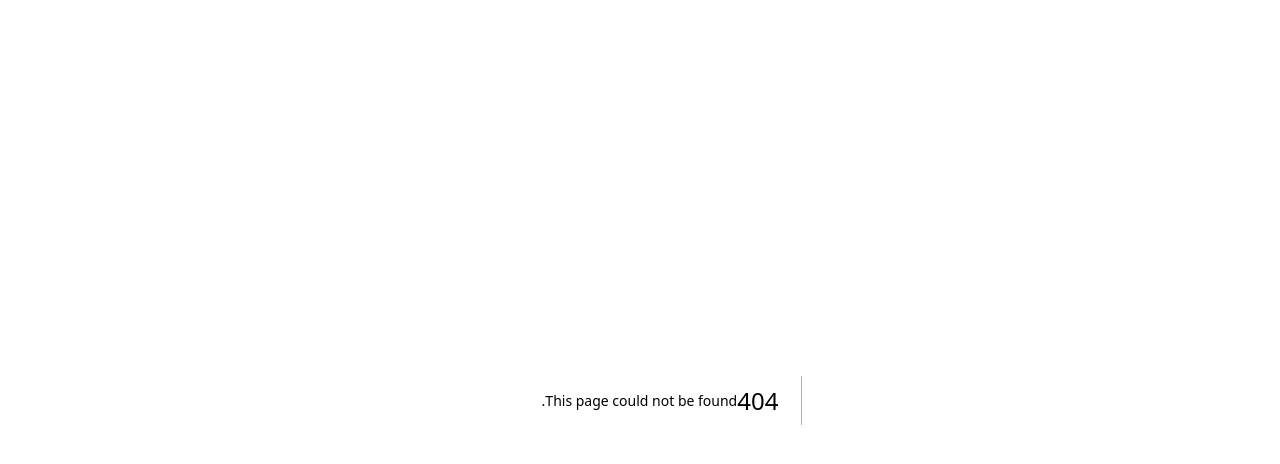
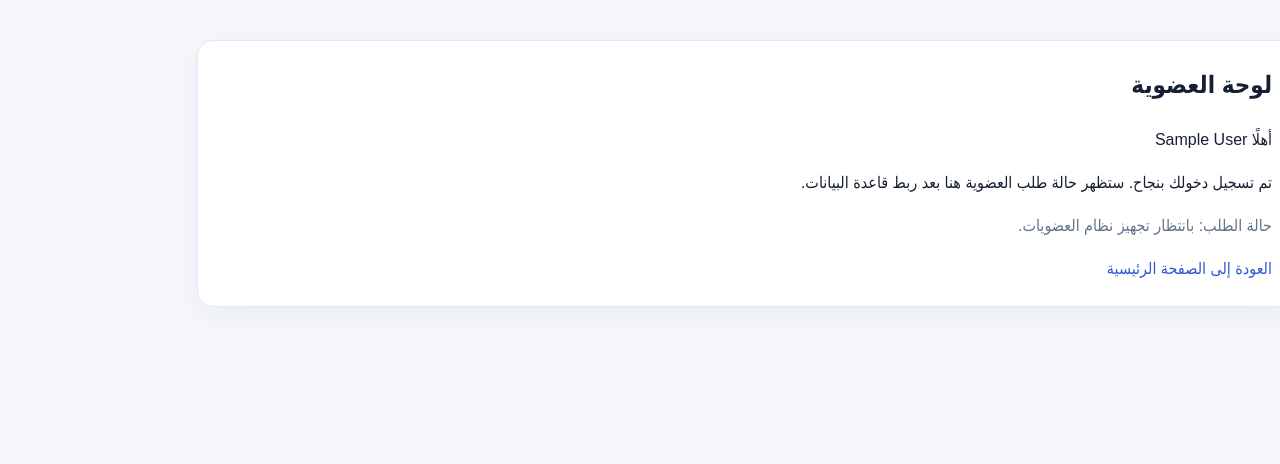
Before and after one commit to althagafiareej2-hub/web-track-membership, a Next.js app: page /dashboard in a window 1280 px wide. Before the commit this address had no page. Shown: the top 464 px of the page. Built offline with nearby package versions, Linux system fonts and the light colour scheme; no server answers; sample sign-in values are in the browser's storage.

Commit message:
page.jsx

```diff
--- /dev/null
+++ b/app/dashboard/page.jsx
@@ -0,0 +1,32 @@
+
+import { auth } from "@/auth";
+import { redirect } from "next/navigation";
+
+export default async function DashboardPage() {
+  const session = await auth();
+
+  if (!session?.user?.email) {
+    redirect("/");
+  }
+
+  return (
+    <main className="container" style={{ paddingBlock: 40 }}>
+      <section className="card">
+        <h1>لوحة العضوية</h1>
+
+        <p>أهلًا {session.user.name || session.user.email}</p>
+
+        <p>
+          تم تسجيل دخولك بنجاح. ستظهر حالة طلب العضوية هنا بعد ربط قاعدة
+          البيانات.
+        </p>
+
+        <p style={{ color: "#64748b" }}>
+          حالة الطلب: بانتظار تجهيز نظام العضويات.
+        </p>
+
+        <a href="/">العودة إلى الصفحة الرئيسية</a>
+      </section>
+    </main>
+  );
+}
```
